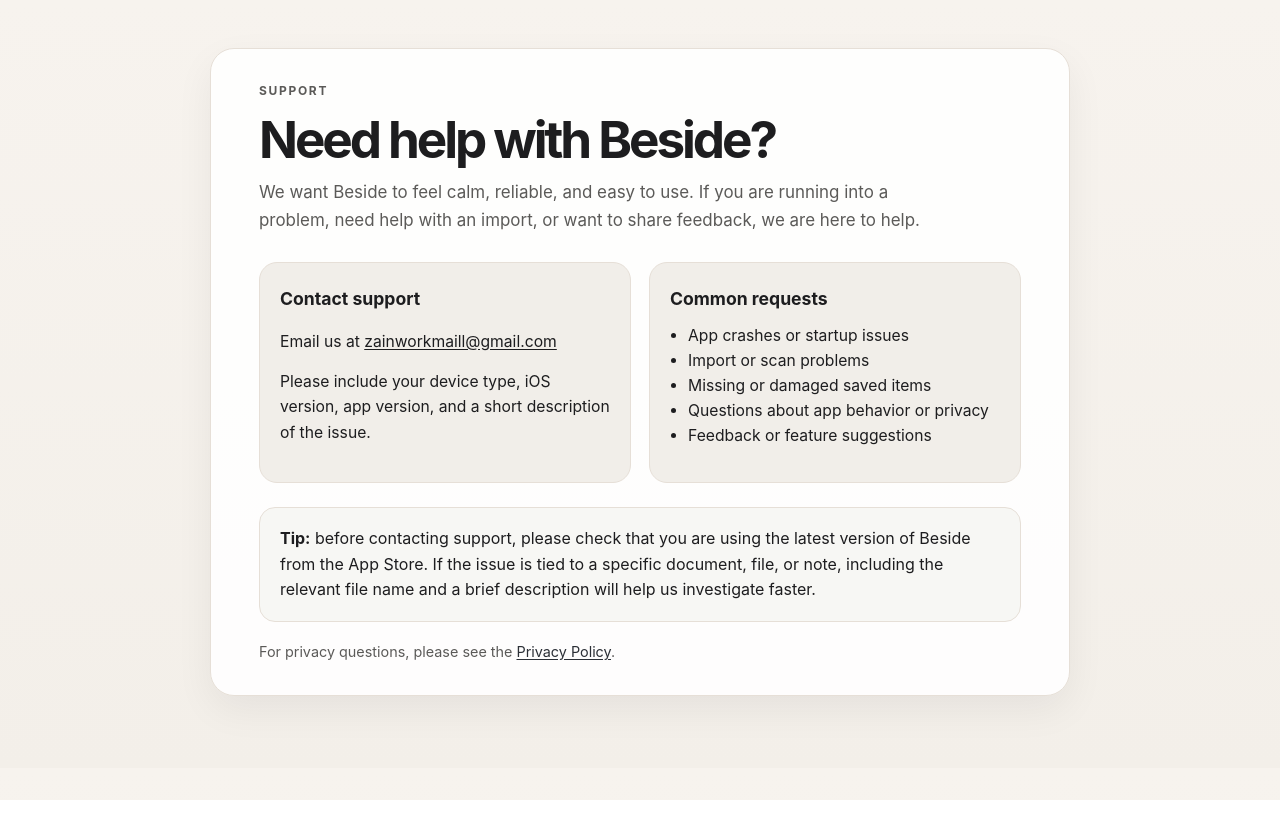
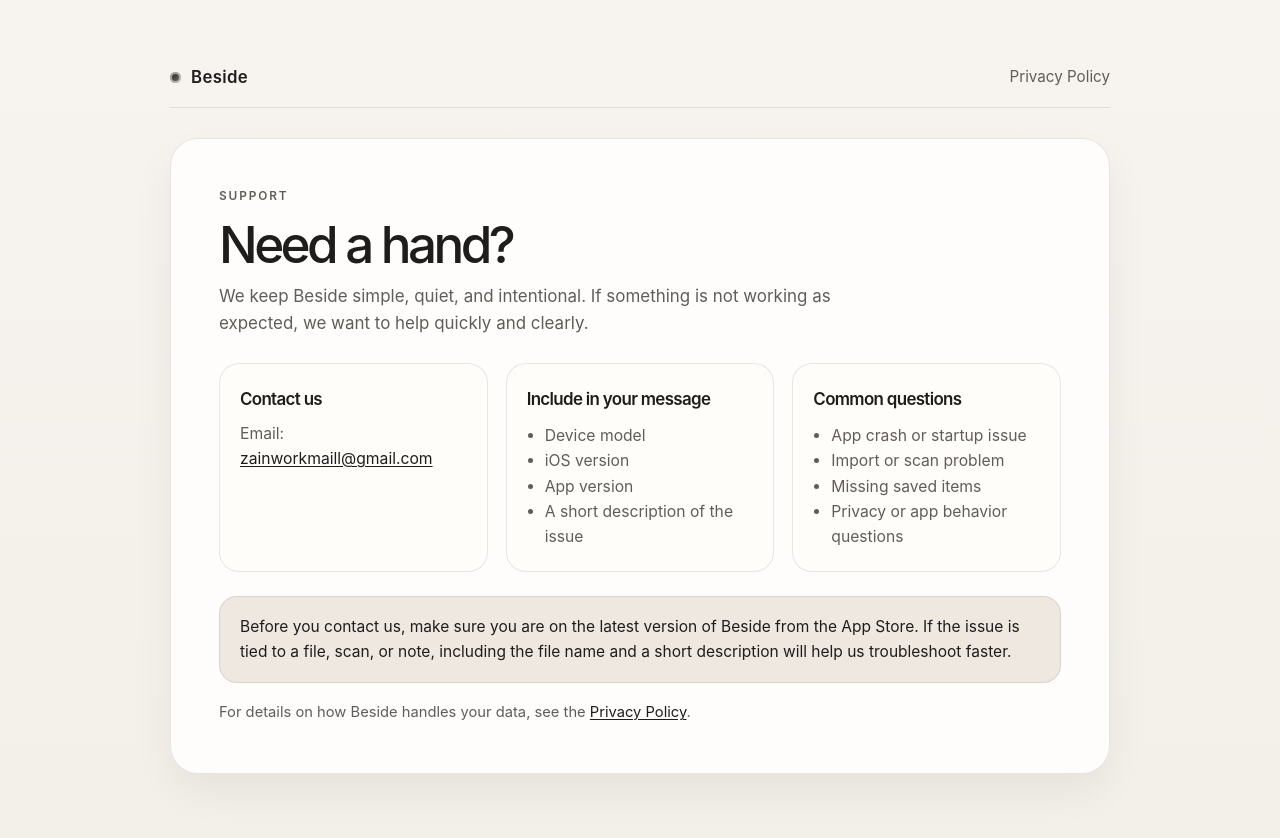
Before and after one commit to zainmalik7505/beside-pages, a plain HTML site: page support.html in a window 1280 px wide. Before the commit the page ends 800 px from the top, so only its background shows below. Drawn offline with Linux system fonts and the light colour scheme.

Commit message:
Refresh support and privacy styling

```diff
--- a/support.html
+++ b/support.html
@@ -6,88 +6,131 @@
   <title>Beside Support</title>
   <style>
     :root {
-      --bg: #f6f3ee;
-      --panel: #ffffff;
-      --panel-soft: #f1eee9;
-      --text: #1d1d1f;
-      --muted: #5b5a58;
-      --border: #e6dfd7;
-      --accent: #2b2f36;
-      --accent-soft: #eef0f3;
-      --success: #265b46;
+      --bg: #f5f1eb;
+      --panel: rgba(255,255,255,0.84);
+      --panel-strong: #fffdfa;
+      --text: #1f1d1b;
+      --muted: #605d59;
+      --line: rgba(34,31,28,0.1);
+      --shadow: 0 18px 40px rgba(18,16,14,0.06);
+      --accent: #1d1d1b;
+      --accent-soft: #efe8e1;
     }
 
     * { box-sizing: border-box; }
 
+    html { scroll-behavior: smooth; }
+
     body {
       margin: 0;
-      font-family: -apple-system, BlinkMacSystemFont, "Segoe UI", sans-serif;
+      font-family: -apple-system, BlinkMacSystemFont, "SF Pro Display", "Segoe UI", sans-serif;
       background: linear-gradient(180deg, #f7f3ee 0%, #f3efe9 100%);
       color: var(--text);
       line-height: 1.6;
     }
 
     .wrap {
-      max-width: 900px;
+      max-width: 980px;
       margin: 0 auto;
-      padding: 48px 20px 72px;
+      padding: 64px 20px 80px;
+    }
+
+    .topbar {
+      display: flex;
+      align-items: center;
+      justify-content: space-between;
+      gap: 16px;
+      margin-bottom: 30px;
+      padding-bottom: 16px;
+      border-bottom: 1px solid var(--line);
+    }
+
+    .brand {
+      display: inline-flex;
+      align-items: center;
+      gap: 10px;
+      font-size: 1.05rem;
+      letter-spacing: 0.02em;
+      font-weight: 600;
+    }
+
+    .brand-mark {
+      width: 11px;
+      height: 11px;
+      border-radius: 50%;
+      background: linear-gradient(135deg, #1d1d1b 0%, #7a7269 100%);
+      box-shadow: inset 0 0 0 2px rgba(255,255,255,0.55);
+    }
+
+    .mini-link {
+      color: var(--muted);
+      text-decoration: none;
+      font-size: 0.95rem;
     }
 
     .card {
-      background: rgba(255, 255, 255, 0.9);
-      border: 1px solid var(--border);
-      border-radius: 24px;
-      box-shadow: 0 14px 38px rgba(24, 24, 27, 0.06);
-      padding: 32px clamp(20px, 4vw, 48px);
+      background: var(--panel);
+      border: 1px solid var(--line);
+      border-radius: 28px;
+      box-shadow: var(--shadow);
+      padding: clamp(24px, 4vw, 48px);
+      backdrop-filter: blur(8px);
     }
 
     .eyebrow {
+      margin: 0 0 14px;
+      font-size: 0.74rem;
+      letter-spacing: 0.16em;
       text-transform: uppercase;
-      letter-spacing: 0.14em;
-      font-size: 12px;
-      font-weight: 700;
       color: var(--muted);
-      margin-bottom: 12px;
+      font-weight: 600;
     }
 
     h1 {
-      margin: 0 0 12px;
-      font-size: clamp(2.2rem, 4vw, 3.4rem);
-      line-height: 1.08;
-      letter-spacing: -0.06em;
+      margin: 0 0 14px;
+      font-size: clamp(2.3rem, 4vw, 4rem);
+      line-height: 0.96;
+      letter-spacing: -0.07em;
+      font-weight: 500;
     }
 
     .subtitle {
-      margin: 0 0 28px;
+      margin: 0 0 26px;
+      max-width: 60ch;
       color: var(--muted);
       font-size: 1.06rem;
-      max-width: 62ch;
     }
 
     .grid {
       display: grid;
-      grid-template-columns: repeat(auto-fit, minmax(240px, 1fr));
+      grid-template-columns: repeat(auto-fit, minmax(220px, 1fr));
       gap: 18px;
-      margin-top: 24px;
+      margin-top: 20px;
     }
 
     .panel {
-      background: var(--panel-soft);
-      border: 1px solid var(--border);
-      border-radius: 18px;
+      background: var(--panel-strong);
+      border: 1px solid var(--line);
+      border-radius: 20px;
       padding: 22px 20px;
     }
 
     .panel h2 {
       margin: 0 0 8px;
-      font-size: 1.1rem;
+      font-size: 1.06rem;
+      letter-spacing: -0.04em;
+      font-weight: 600;
     }
 
-    .panel p,
-    .panel li,
-    .panel a {
-      color: var(--text);
+    .panel p, .panel li {
+      margin: 0;
+      color: var(--muted);
       font-size: 0.98rem;
+    }
+
+    ul {
+      margin: 10px 0 0 18px;
+      padding: 0;
     }
 
     a {
@@ -96,74 +139,83 @@
       text-underline-offset: 2px;
     }
 
-    ul {
-      margin: 10px 0 0 18px;
-      padding: 0;
-    }
-
     .note {
       margin-top: 24px;
       padding: 18px 20px;
-      border-radius: 16px;
-      background: #f7f7f4;
-      border: 1px solid var(--border);
+      border-radius: 18px;
+      background: var(--accent-soft);
+      border: 1px solid var(--line);
       color: var(--text);
+      font-size: 0.97rem;
     }
 
     .footer {
       margin-top: 18px;
       color: var(--muted);
-      font-size: 0.9rem;
+      font-size: 0.92rem;
     }
 
     @media (max-width: 640px) {
-      .wrap { padding-top: 26px; }
-      .card { border-radius: 18px; }
-      .panel { padding: 18px 16px; }
+      .wrap { padding-top: 36px; }
+      .topbar { flex-direction: column; align-items: flex-start; }
+      .card { border-radius: 22px; }
     }
   </style>
 </head>
 <body>
   <main class="wrap">
+    <div class="topbar">
+      <div class="brand">
+        <span class="brand-mark" aria-hidden="true"></span>
+        <span>Beside</span>
+      </div>
+      <a class="mini-link" href="./privacy-policy.html">Privacy Policy</a>
+    </div>
+
     <section class="card">
-      <div class="eyebrow">Support</div>
-      <h1>Need help with Beside?</h1>
+      <p class="eyebrow">Support</p>
+      <h1>Need a hand?</h1>
       <p class="subtitle">
-        We want Beside to feel calm, reliable, and easy to use. If you are running into a problem,
-        need help with an import, or want to share feedback, we are here to help.
+        We keep Beside simple, quiet, and intentional. If something is not working as expected,
+        we want to help quickly and clearly.
       </p>
 
       <div class="grid">
         <article class="panel">
-          <h2>Contact support</h2>
+          <h2>Contact us</h2>
           <p>
-            Email us at <a href="mailto:zainworkmaill@gmail.com">zainworkmaill@gmail.com</a>
-          </p>
-          <p>
-            Please include your device type, iOS version, app version, and a short description of the issue.
+            Email: <a href="mailto:zainworkmaill@gmail.com">zainworkmaill@gmail.com</a>
           </p>
         </article>
 
         <article class="panel">
-          <h2>Common requests</h2>
+          <h2>Include in your message</h2>
           <ul>
-            <li>App crashes or startup issues</li>
-            <li>Import or scan problems</li>
-            <li>Missing or damaged saved items</li>
-            <li>Questions about app behavior or privacy</li>
-            <li>Feedback or feature suggestions</li>
+            <li>Device model</li>
+            <li>iOS version</li>
+            <li>App version</li>
+            <li>A short description of the issue</li>
+          </ul>
+        </article>
+
+        <article class="panel">
+          <h2>Common questions</h2>
+          <ul>
+            <li>App crash or startup issue</li>
+            <li>Import or scan problem</li>
+            <li>Missing saved items</li>
+            <li>Privacy or app behavior questions</li>
           </ul>
         </article>
       </div>
 
       <div class="note">
-        <strong>Tip:</strong> before contacting support, please check that you are using the latest version of Beside
-        from the App Store. If the issue is tied to a specific document, file, or note, including the relevant file name
-        and a brief description will help us investigate faster.
+        Before you contact us, make sure you are on the latest version of Beside from the App Store.
+        If the issue is tied to a file, scan, or note, including the file name and a short description will help us troubleshoot faster.
       </div>
 
       <div class="footer">
-        For privacy questions, please see the <a href="privacy-policy.html">Privacy Policy</a>.
+        For details on how Beside handles your data, see the <a href="./privacy-policy.html">Privacy Policy</a>.
       </div>
     </section>
   </main>
```
Also changed, not shown: privacy-policy.html (+119 -90 lines).
